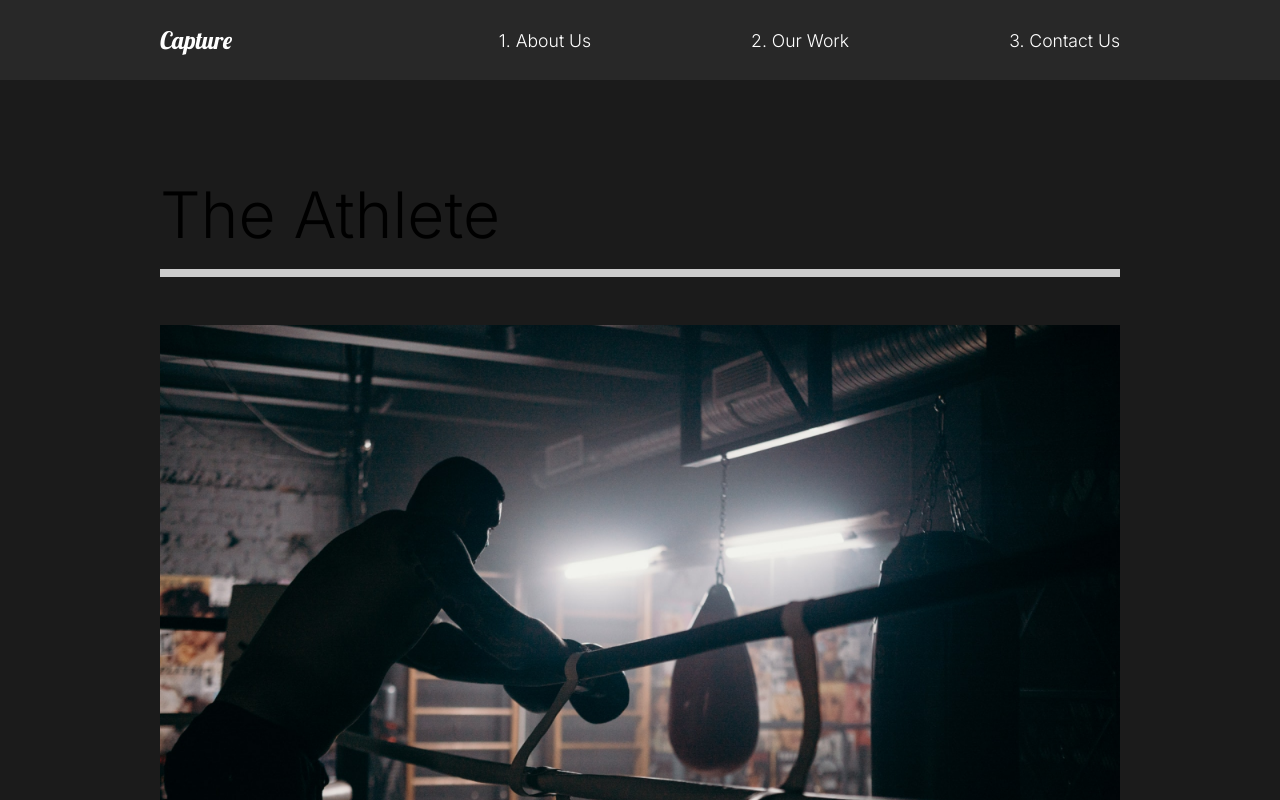
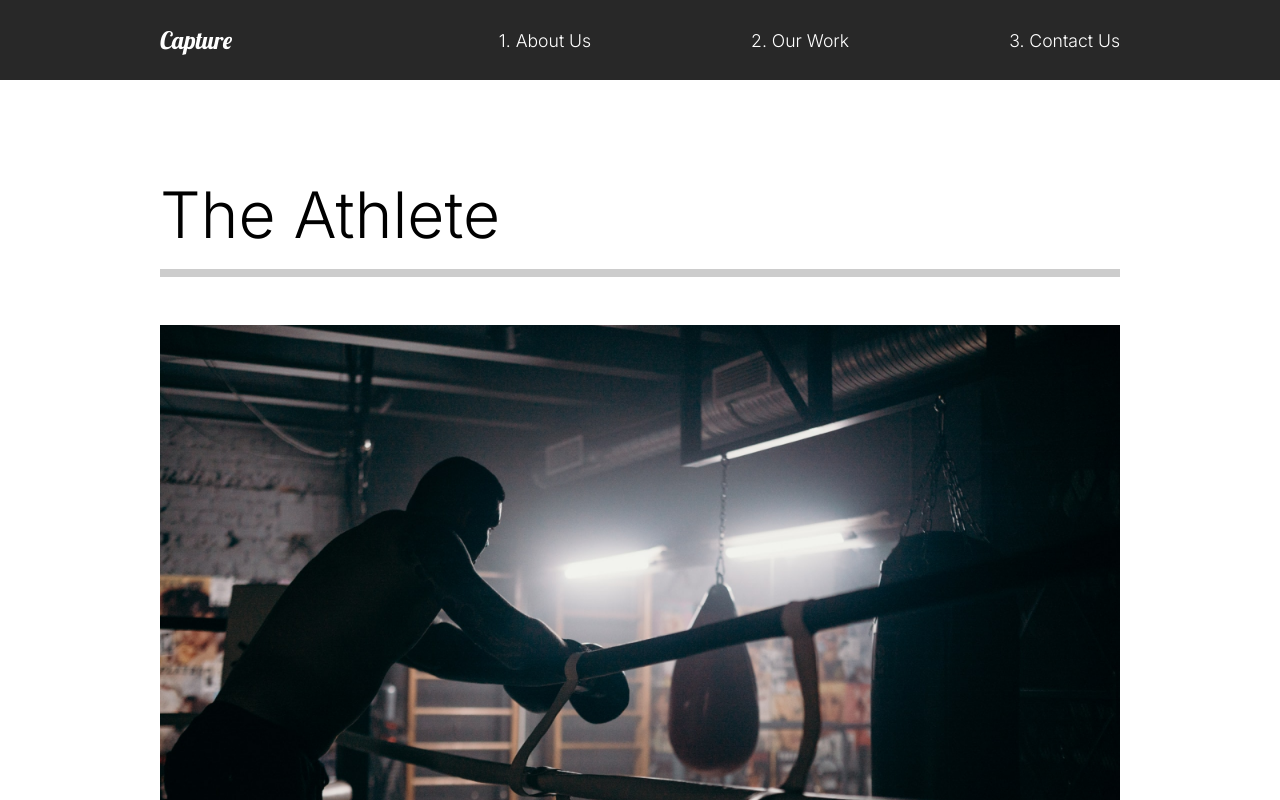
Before and after one commit to dato94/catpure, a React (Create React App) app: page /work in a window 1280 px wide. Shown: the top 800 px of the page. Built offline with nearby package versions, Linux system fonts and the light colour scheme.

Commit message:
About Animation

```diff
--- a/src/animation.js
+++ b/src/animation.js
@@ -1,3 +1,5 @@
+import { easeOut } from "framer-motion";
+
 export const pageAnimation = {
     hidden: {
         opacity: 0,
@@ -7,14 +9,44 @@ export const pageAnimation = {
         opacity: 1,
         y: 0,
         transition: {
-            duraction: 1,
+            duration: 1,
+            when: "beforChildren",
+            straggerChildren: 0.25,
         },
     },
     exit: {
         opacity: 0,
         y: 300,
         transition: {
-            duraction: 1,
+            duration: 0.5,
         },
     },
 };
+
+export const titleAnim = {
+    hidden: {y: 200},
+    show: {
+        y: 0,
+        transition: {duration: 0.75, ease: 'easeOut' },
+    },
+};
+
+export const fade = {
+    hidden: {opacity: 0},
+    show: {
+        opacity: 1,
+        transition: {ease: 'easeOut', duration: 0.5},
+    },
+};
+
+export const photoAnim = {
+    hidden: {scale: 1.5, opacity: 0},
+    show: {
+        scale: 1,
+        opacity: 1,
+        transition: {
+            ease: 'easeOut',
+            duration: 0.75
+        },
+    },
+};
--- a/src/pages/OurWork.js
+++ b/src/pages/OurWork.js
@@ -12,6 +12,7 @@ import { pageAnimation } from "../animation";
 const OurWork = () => {
     return(
         <Work
+        style={{background: "#fff"}}
         exit="exit"
         variants={pageAnimation}
         initial="hidden"
```
Also changed, not shown: src/components/AboutSection.js (+11 -8 lines).
